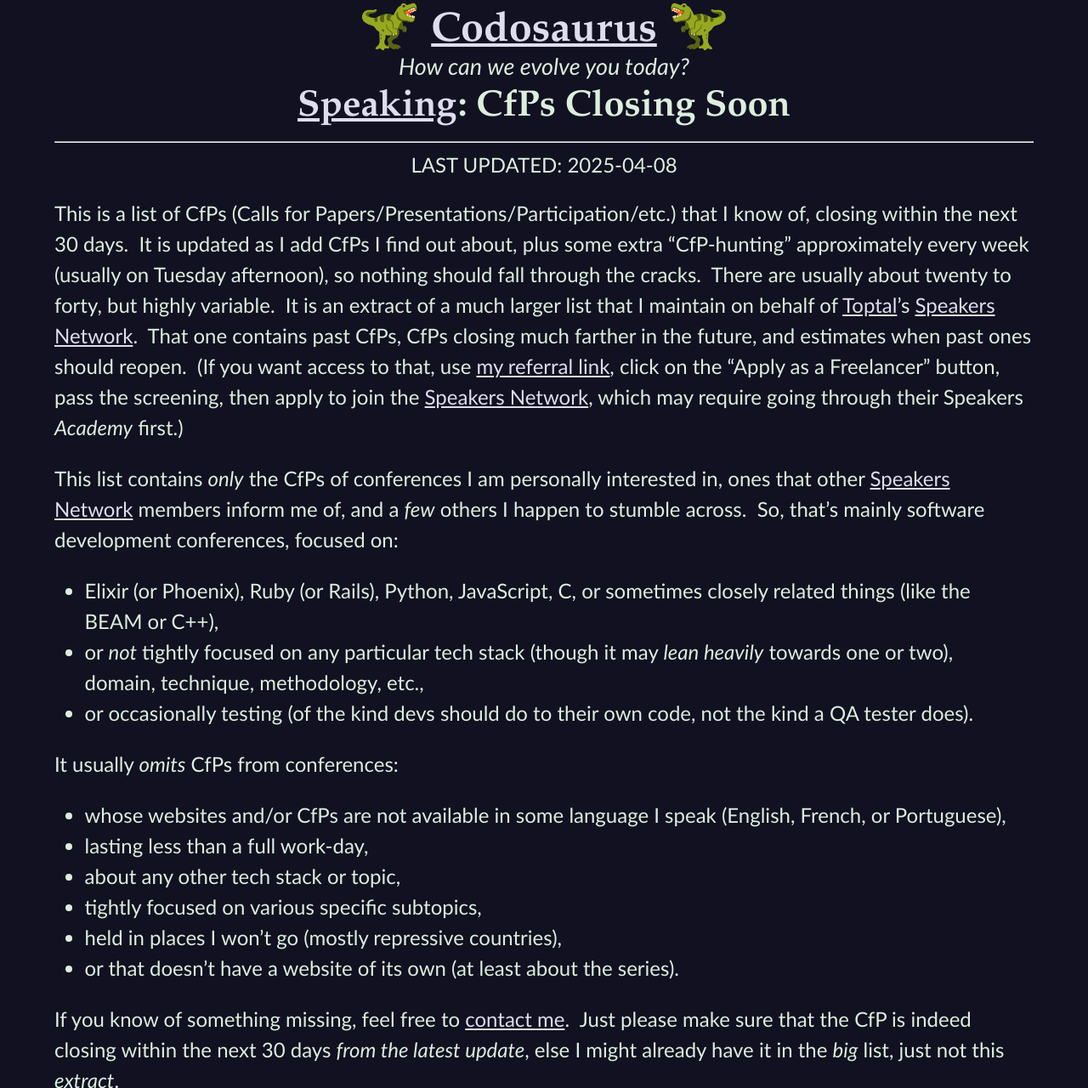
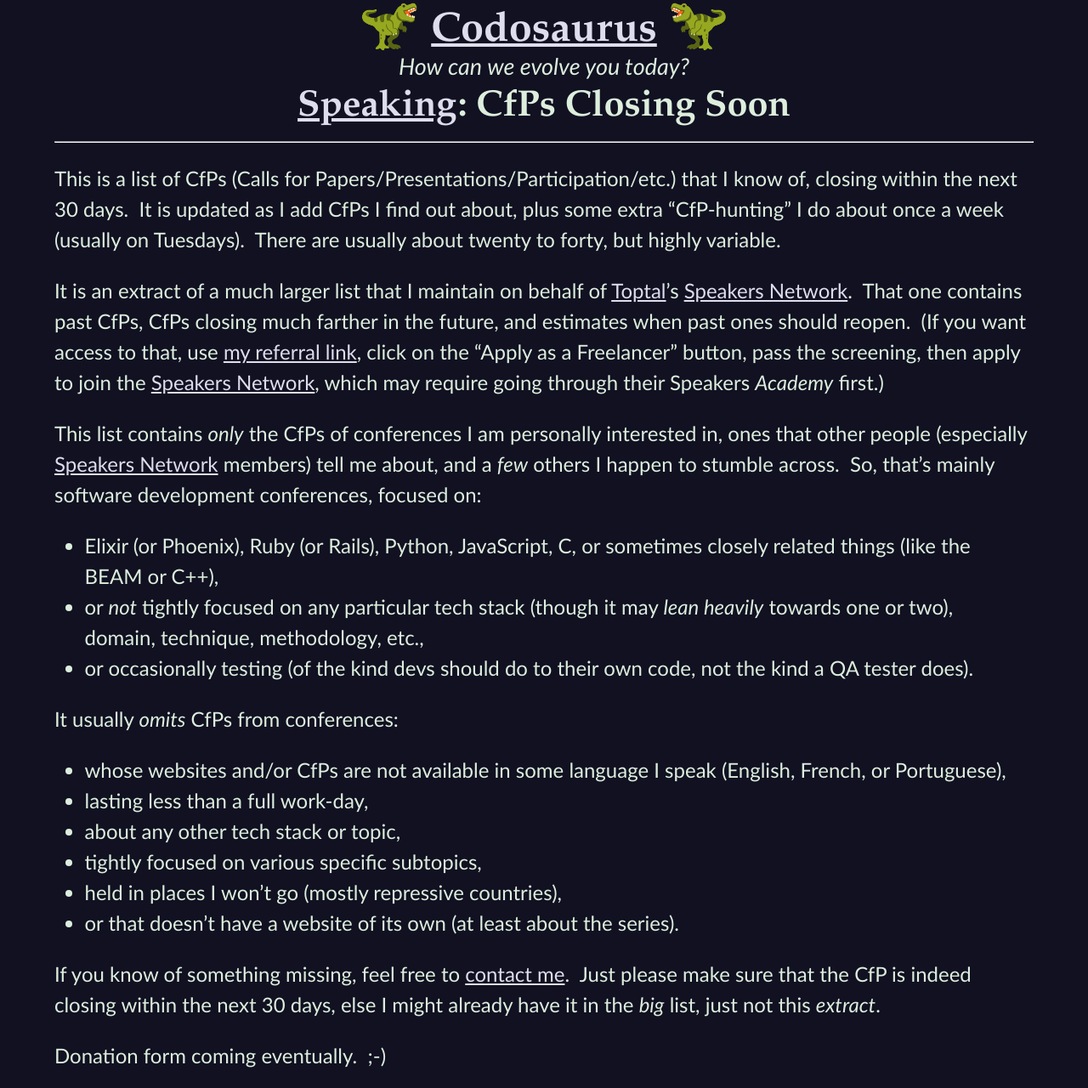
Before and after one commit to CodosaurusLLC/CodosaurusLLC.github.io, a Jekyll site: the page built from speaking/cfps-ending-soon.md, in a window 1280 px wide and 1400 px high, cut to the strip 0-1280 px from the top of the window. Shown: the whole strip at 85% size. Built offline with Jekyll 4.4.1, drawn with Linux system fonts in a browser that asks for light colours.

Commit message:
tweak cfps-closing-soon to say constantly updated

```diff
--- a/speaking/cfps-ending-soon.md
+++ b/speaking/cfps-ending-soon.md
@@ -6,21 +6,17 @@
 notes: Use Airtable to mail view to self (select all, and send from context menu), copy table from email, remove styling, and update date.
 ---
 
-<center style="line-height: 1.2">
-LAST UPDATED: 2025-04-08
-</center>
-
 This is a list of CfPs
 (Calls for Papers/Presentations/Participation/etc.)
 that I know of,
 closing within the next 30 days.&nbsp;
 It is updated as I add CfPs I find out about,
 plus some extra "CfP-hunting"
-approximately every week
-(usually on Tuesday afternoon),
-so nothing should fall through the cracks.&nbsp;
+I do about once a week
+(usually on Tuesdays).&nbsp;
 There are usually about twenty to forty,
-but highly variable.&nbsp;
+but highly variable.
+
 It is an extract of a much larger list
 that I maintain on behalf of
 [Toptal](https://www.toptal.com/#accept-only-candid-coders){:rel="nofollow" target="_new"}'s
@@ -38,8 +34,10 @@
 
 This list contains _only_
 the CfPs of conferences I am personally interested in,
-ones that other
-[Speakers Network](https://www.toptal.com/community/speakers){:rel="nofollow" target="_new"} members inform me of,
+ones that other people
+(especially
+[Speakers Network](https://www.toptal.com/community/speakers){:rel="nofollow" target="_new"}
+members) tell me about,
 and a _few_ others I happen to stumble across.&nbsp;
 So, that's mainly software development conferences, focused on:
 
@@ -66,8 +64,7 @@
 If you know of something missing, feel free to
 [contact me](/contact){:target="_new"}.&nbsp;
 Just please make sure that
-the CfP is indeed closing within the next 30 days
-_from the latest update_,
+the CfP is indeed closing within the next 30 days,
 else I might already have it in the _big_ list, just not this _extract_.
 
 Donation form coming eventually.&nbsp; ;-)
```
